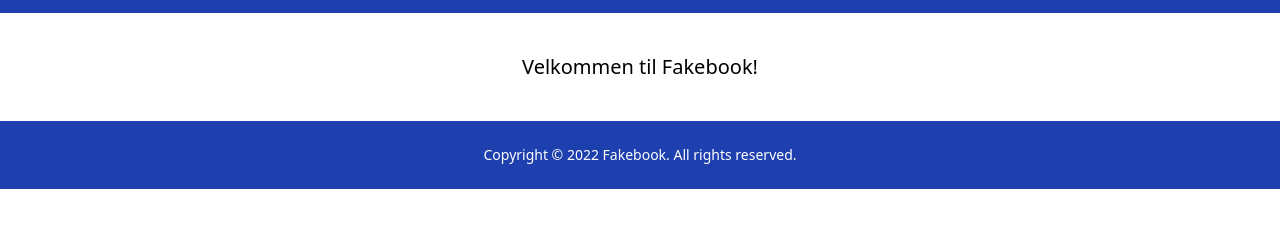
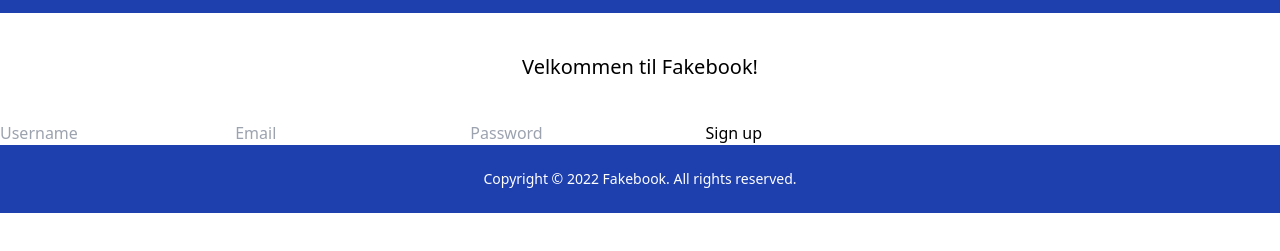
Before and after one commit to Andlie94/ca_Tailwind, a website: page index.html in a window 1280 px wide. Shown: the part 51-302 px from the top of the page. Drawn offline with Linux system fonts and the light colour scheme.

Commit message:
my first commit

```diff
--- a/index.html
+++ b/index.html
@@ -35,7 +35,14 @@
     </nav>
     <main class="flex-grow">
         <h1 class="text-center text-xl p-10">Velkommen til Fakebook!</h1>
+
         <div>
+            <form action="">
+                <input type="text" id="username" name="username" placeholder="Username" required>
+                <input type="email" id="email" name="email" placeholder="Email" required>
+                <input type="password" id="password" name="password" placeholder="Password" required>
+                <button type="submit">Sign up</button>
+            </form>
         </div>
       </main>
     <footer class="flex justify-center items-center py-6 bg-blue-800 mt-auto">
```
